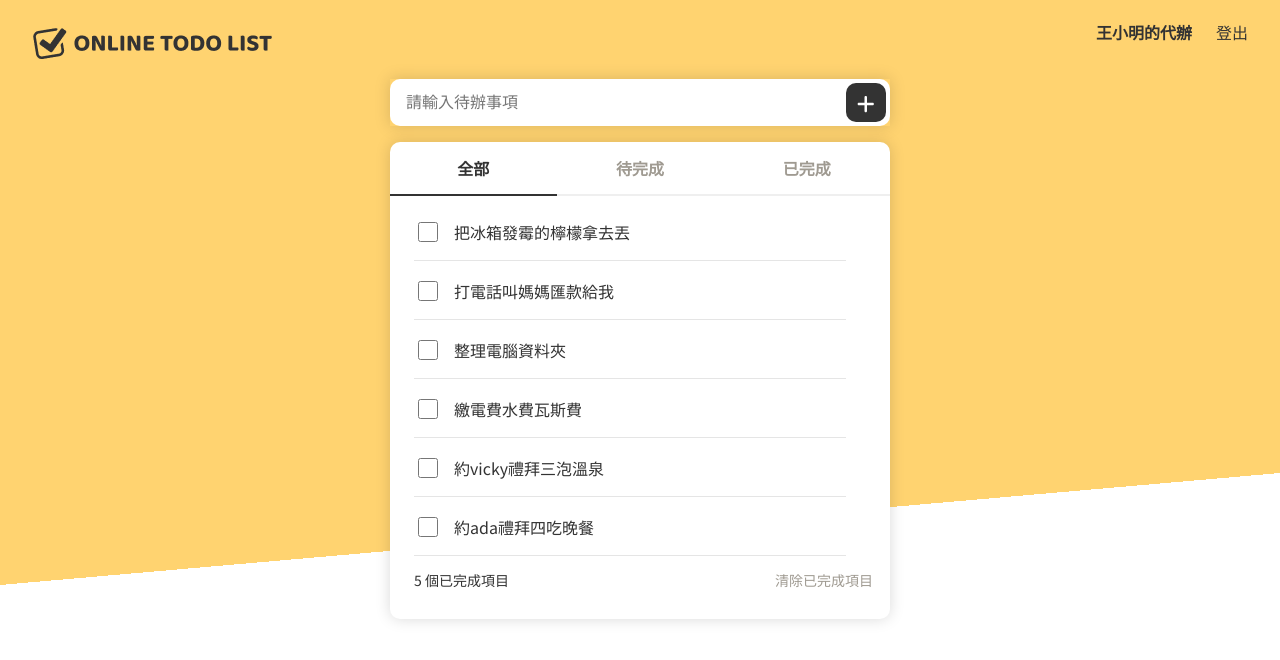
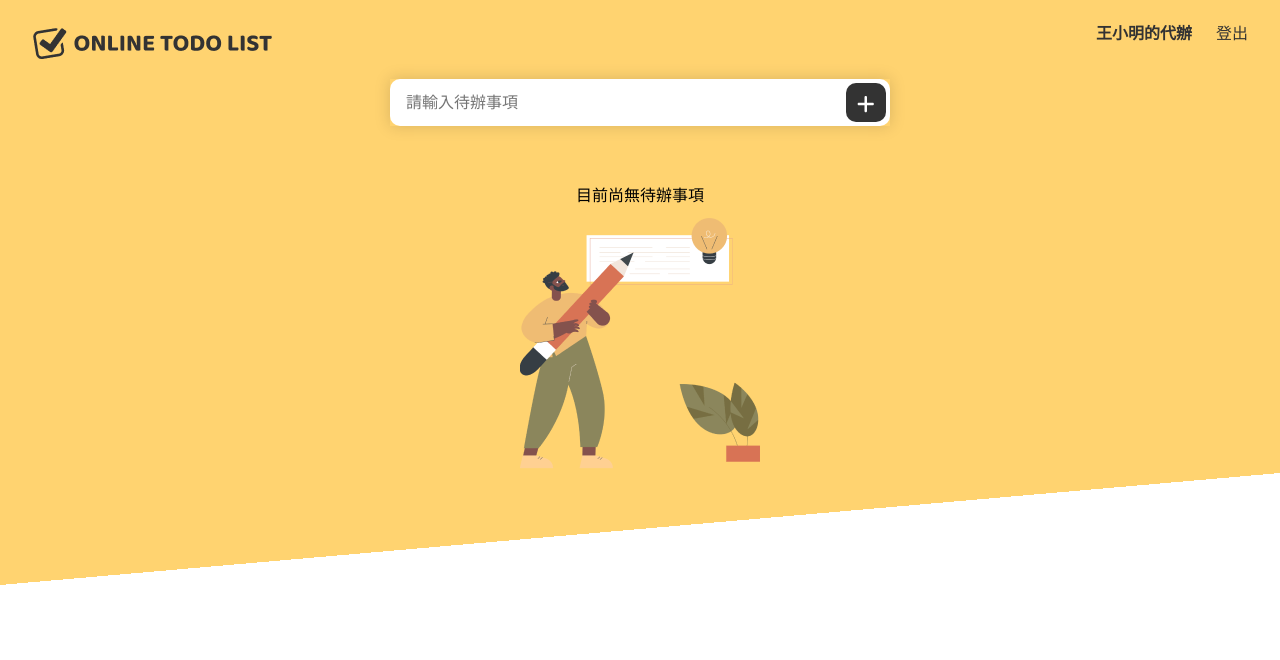
Before and after one commit to gmwu185/react-preliminary-tasks, a React (Create React App) app in the folder todolist-web-app/: page /#/todolist in a window 1280 px wide. Shown: the top 660 px of the page. Built offline with nearby package versions, Linux system fonts and the light colour scheme.

Commit message:
add [目前尚無待辦事項] 與相關 todo 樣式調整

```diff
--- a/todolist-web-app/src/components/ToDoList.jsx
+++ b/todolist-web-app/src/components/ToDoList.jsx
@@ -1,7 +1,17 @@
+import { useState } from 'react';
 import { FontAwesomeIcon } from '@fortawesome/react-fontawesome';
 import { faPlus, faTimes } from '@fortawesome/free-solid-svg-icons';
 
 const ToDoList = () => {
+  const [todos, setTodos] = useState([
+    // { id: 1, content: '把冰箱發霉的檸檬拿去丟', finish: false },
+    // { id: 2, content: '打電話叫媽媽匯款給我', finish: true },
+    // { id: 3, content: '整理電腦資料夾', finish: false },
+    // { id: 4, content: '繳電費水費瓦斯費', finish: false },
+    // { id: 5, content: '約vicky禮拜三泡溫泉', finish: false },
+    // { id: 6, content: '約ada禮拜四吃晚餐', finish: false },
+  ]);
+
   return (
     <div id="todoListPage" className="bg-half">
       <nav>
@@ -27,6 +37,7 @@ const ToDoList = () => {
               <FontAwesomeIcon icon={faPlus} />
             </a>
           </div>
+          {todos.length > 0 ? (
             <div className="todoList_list">
               <ul className="todoList_tab">
                 <li>
@@ -43,84 +54,23 @@ const ToDoList = () => {
               </ul>
               <div className="todoList_items">
                 <ul className="todoList_item">
-                <li>
+                  {todos.map((todo, i) => {
+                    return (
+                      <li key={todo.id}>
                         <label className="todoList_label">
                           <input
                             className="todoList_input"
                             type="checkbox"
                             value="true"
                           />
-                    <span>把冰箱發霉的檸檬拿去丟</span>
+                          <span>{todo.content}</span>
                         </label>
                         <a href="#">
                           <FontAwesomeIcon icon={faTimes} />
                         </a>
                       </li>
-                <li>
-                  <label className="todoList_label">
-                    <input
-                      className="todoList_input"
-                      type="checkbox"
-                      value="true"
-                    />
-                    <span>打電話叫媽媽匯款給我</span>
-                  </label>
-                  <a href="#">
-                    <FontAwesomeIcon icon={faTimes} />
-                  </a>
-                </li>
-                <li>
-                  <label className="todoList_label">
-                    <input
-                      className="todoList_input"
-                      type="checkbox"
-                      value="true"
-                    />
-                    <span>整理電腦資料夾</span>
-                  </label>
-                  <a href="#">
-                    <FontAwesomeIcon icon={faTimes} />
-                  </a>
-                </li>
-                <li>
-                  <label className="todoList_label">
-                    <input
-                      className="todoList_input"
-                      type="checkbox"
-                      value="true"
-                    />
-                    <span>繳電費水費瓦斯費</span>
-                  </label>
-                  <a href="#">
-                    <FontAwesomeIcon icon={faTimes} />
-                  </a>
-                </li>
-                <li>
-                  <label className="todoList_label">
-                    <input
-                      className="todoList_input"
-                      type="checkbox"
-                      value="true"
-                    />
-                    <span>約vicky禮拜三泡溫泉</span>
-                  </label>
-                  <a href="#">
-                    <FontAwesomeIcon icon={faTimes} />
-                  </a>
-                </li>
-                <li>
-                  <label className="todoList_label">
-                    <input
-                      className="todoList_input"
-                      type="checkbox"
-                      value="true"
-                    />
-                    <span>約ada禮拜四吃晚餐</span>
-                  </label>
-                  <a href="#">
-                    <FontAwesomeIcon icon={faTimes} />
-                  </a>
-                </li>
+                    );
+                  })}
                 </ul>
                 <div className="todoList_statistics">
                   <p> 5 個已完成項目</p>
@@ -128,6 +78,12 @@ const ToDoList = () => {
                 </div>
               </div>
             </div>
+          ) : (
+            <div className="todoList_noTodo">
+              <p className="todoList_noTodo_title">目前尚無待辦事項</p>
+              <img className="todoList_noTodo_img" src="assets/img/on-todo-img.png" alt="" />
+            </div>
+          )}
         </div>
       </div>
     </div>
--- a/todolist-web-app/src/scss/index.css
+++ b/todolist-web-app/src/scss/index.css
@@ -451,6 +451,8 @@ nav ul a span {
   padding-left: 24px;
   padding-right: 17px;
   padding-bottom: 32px;
+  overflow-y: auto;
+  max-height: 60vh;
 }
 
 .todoList_list .todoList_items .todoList_item {
@@ -528,4 +530,16 @@ nav ul a span {
   text-decoration: none;
 }
 
-/*# sourceMappingURL=all.css.map */
+.todoList_noTodo {
+  text-align: center;
+  padding-top: 44px;
+}
+
+.todoList_noTodo_title {
+  margin-bottom: 16px;
+}
+
+.todoList_noTodo_img {
+  max-width: 240px;
+  height: auto;
+}
--- a/todolist-web-app/src/scss/index.scss
+++ b/todolist-web-app/src/scss/index.scss
@@ -1,3 +1,5 @@
+$primary: #FFD370;
+
 @import url("https://fonts.googleapis.com/css2?family=Noto+Sans+TC&display=swap");
 html, body, div, span, applet, object, iframe,
 h1, h2, h3, h4, h5, h6, p, blockquote, pre,
@@ -89,11 +91,11 @@ img {
 }
 
 .bg-yellow {
-  background-color: #FFD370;
+  background-color: $primary;
 }
 
 .bg-half {
-  background-image: linear-gradient(175deg, #FFD370 60%, #fff 40%);
+  background-image: linear-gradient(175deg, $primary 60%, #fff 40%);
 }
 
 .conatiner {
@@ -357,7 +359,7 @@ nav ul a span {
 
 @media (max-width: 576px) {
   .todoListPage {
-    background-image: linear-gradient(175deg, #FFD370 100%, #fff 0%);
+    background-image: linear-gradient(175deg, $primary 100%, #fff 0%);
   }
 }
 
@@ -451,6 +453,8 @@ nav ul a span {
   padding-left: 24px;
   padding-right: 17px;
   padding-bottom: 32px;
+  overflow-y: auto;
+  max-height: 60vh;
 }
 
 .todoList_list .todoList_items .todoList_item {
@@ -527,4 +531,15 @@ nav ul a span {
   font-size: 0.875rem;
   text-decoration: none;
 }
-/*# sourceMappingURL=all.css.map */
+
+.todoList_noTodo {
+  text-align: center;
+  padding-top: 44px;
+  &_title {
+    margin-bottom: 16px;
+  }
+  &_img {
+    max-width: 240px;
+    height: auto;
+  }
+}
```
Also changed, not shown: todolist-web-app/public/assets/img/on-todo-img.png (added). Lines whose indentation alone changed are shown as unchanged.
